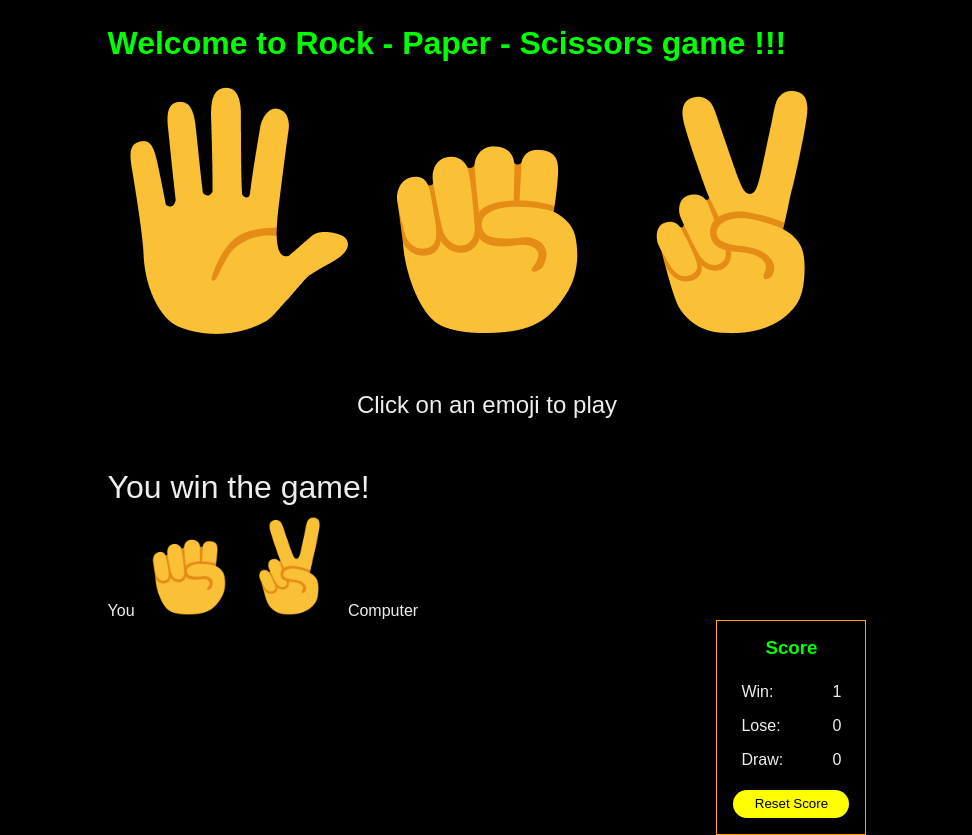
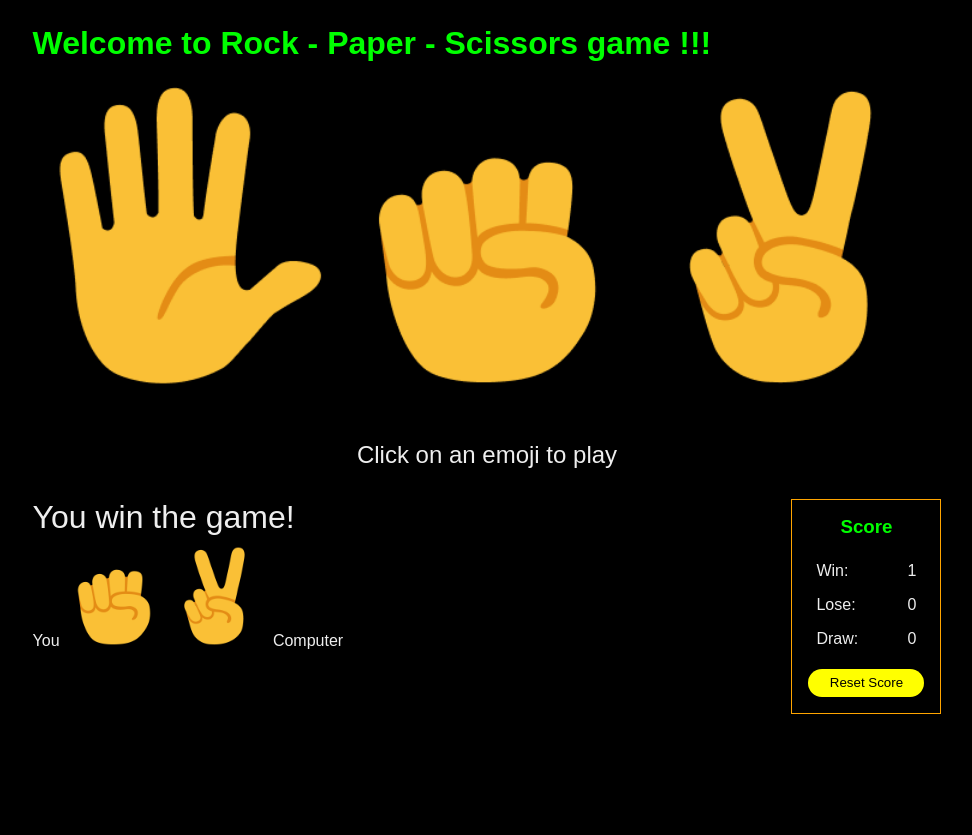
Before and after one commit to Danny2705/rock-paper-scissors, a plain HTML site: page index.html in a window 1280 px wide. Both pictures are taken after a click on the picture 640 px from the left and 212 px from the top of the page. Shown: the whole page, without its empty margins (153-1125 px from the left). After the commit the page ends 800 px from the top, so only its background shows below. Drawn offline with Linux system fonts and the light colour scheme.

Commit message:
Adjust code

```diff
--- a/index.html
+++ b/index.html
@@ -21,22 +21,26 @@
 
         <p class="text">Click on an emoji to play</p>
 
+        <div class="wrapper">
+            <div>
                 <p class="result"></p>
                 <p class="moves"></p>
+            </div>
 
             <div class="game_board">
               <div class="game_board_score">
                 <h3>Score</h3>
                 <ul class="count_score">
                   <li>Win:<span id="win-score">0</span></li>
-
                   <li>Lose:<span id="lose-score">0</span></li>
 
                   <li>Draw:<span id="draw-score">0</span></li>
                 </ul>
               </div>
+              <button class="reset_score">Reset Score</button>
+        </div>
 
-          <button class="reset_score">Reset Score</button>
+
         </div>
       </div>
     </div>
--- a/index.js
+++ b/index.js
@@ -39,7 +39,7 @@ function playGame(playerMove) {
     if (computerMove === "paper") {
       result = "You win the game!";
     } else if (computerMove === "rock") {
-      result = "You loose. Try again!";
+      result = "You lose. Try again!";
     } else if (computerMove === "scissors") {
       result = "Wow it is a draw";
     }
@@ -47,7 +47,7 @@ function playGame(playerMove) {
     if (computerMove === "scissors") {
       result = "You win the game!";
     } else if (computerMove === "paper") {
-      result = "You loose. Try again!";
+      result = "You lose. Try again!";
     } else if (computerMove === "rock") {
       result = "Wow it is a draw";
     }
@@ -55,7 +55,7 @@ function playGame(playerMove) {
     if (computerMove === "rock") {
       result = "You win the game!";
     } else if (computerMove === "scissors") {
-      result = "You loose. Try again!";
+      result = "You lose. Try again!";
     } else if (computerMove === "paper") {
       result = "Wow it is a draw";
     }
@@ -63,7 +63,7 @@ function playGame(playerMove) {
 
   if (result === "You win the game!") {
     scoreWin.innerText = parseInt(scoreWin.innerText) + 1;
-  } else if (result === "You loose. Try again!") {
+  } else if (result === "You lose. Try again!") {
     scoreLose.innerText = parseInt(scoreLose.innerText) + 1;
   } else if (result === "Wow it is a draw") {
     scoreDraw.innerText = parseInt(scoreDraw.innerText) + 1;
--- a/style.css
+++ b/style.css
@@ -30,6 +30,8 @@ h1 {
 
 .game_image img {
     transition: transform 0.3s ease;
+    height: 300px;
+    width: 300px;
 }
 
 .game_image img:hover {
@@ -39,7 +41,8 @@ h1 {
 .text {
   display: flex;
   justify-content: center;
-  margin: 50px 0;
+  margin-top: 50px;
+  margin-bottom: 30px;
   font-size: 1.5rem;
 }
 
@@ -96,3 +99,7 @@ h1 {
 .result_text {
     font-size: 2rem;
 }
+
+.wrapper {
+    display: flex;
+}
```
Lines whose indentation alone changed are shown as unchanged.
